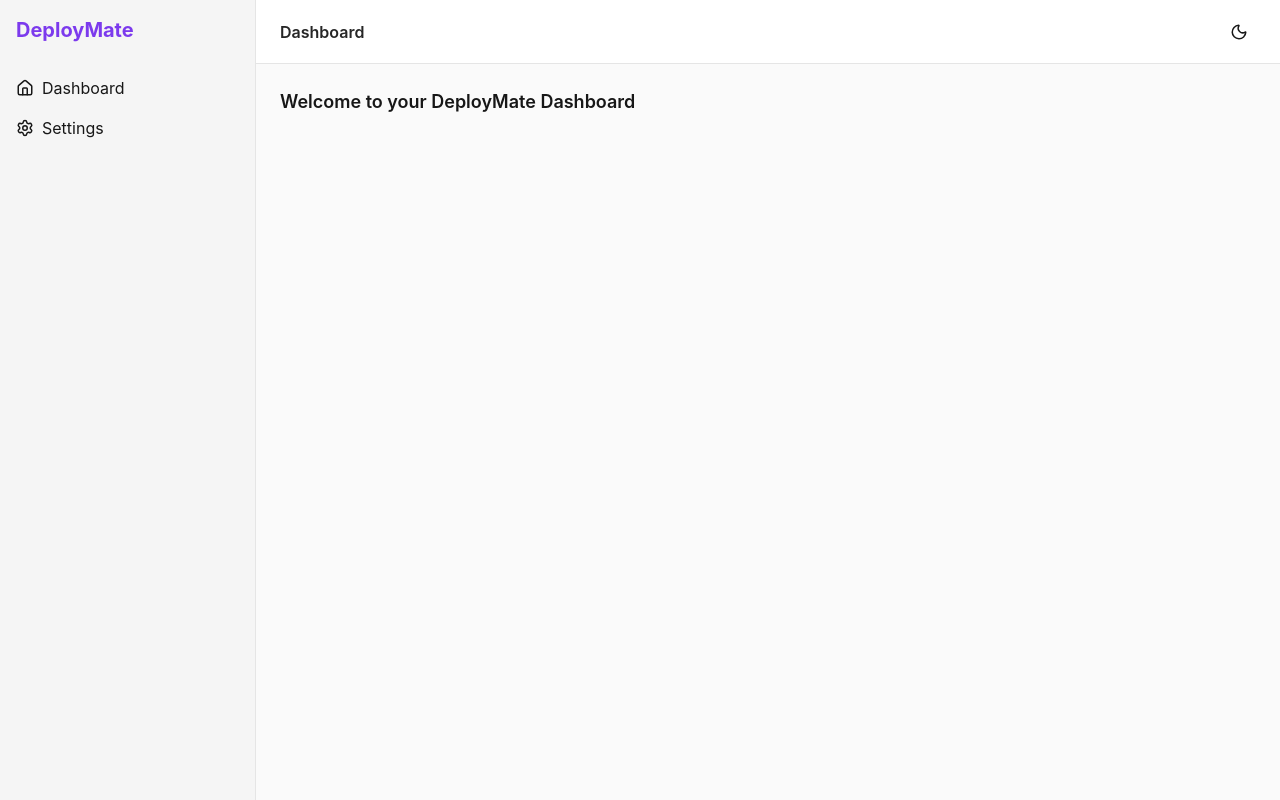
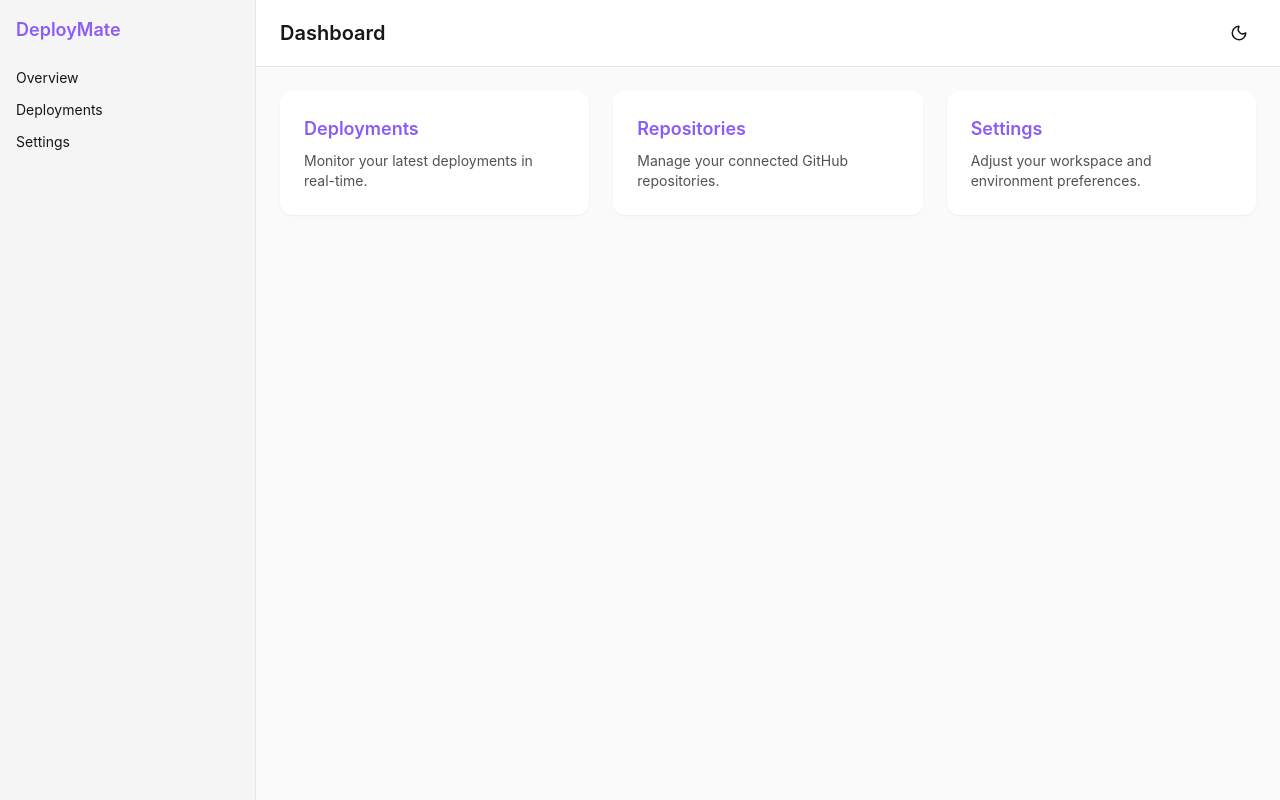
Before and after one commit to mehdi-zayani/deploymate, a Next.js app: page /dashboard in a window 1280 px wide. Built offline with nearby package versions, Linux system fonts and the light colour scheme.

Commit message:
feat: add initial dashboard layout and components structure

```diff
--- /dev/null
+++ b/src/app/dashboard/components/DashboardCards.tsx
@@ -0,0 +1,15 @@
+"use client";
+
+interface DashboardCardProps {
+  title: string;
+  description: string;
+}
+
+export default function DashboardCard({ title, description }: DashboardCardProps) {
+  return (
+    <div className="p-6 bg-white dark:bg-neutral-800 rounded-xl shadow-sm hover:shadow-md transition-shadow">
+      <h3 className="text-lg font-semibold mb-2 text-primary">{title}</h3>
+      <p className="text-sm text-neutral-600 dark:text-neutral-400">{description}</p>
+    </div>
+  );
+}
--- a/src/app/dashboard/components/Sidebar.tsx
+++ b/src/app/dashboard/components/Sidebar.tsx
@@ -1,18 +1,15 @@
 "use client";
+
 import Link from "next/link";
-import { Home, Settings } from "lucide-react";
 
 export default function Sidebar() {
   return (
-    <aside className="w-64 bg-neutral-100 dark:bg-neutral-950 border-r border-neutral-200 dark:border-neutral-800 p-4 flex flex-col">
-      <h2 className="text-xl font-bold text-violet-600 mb-8">DeployMate</h2>
-      <nav className="flex flex-col gap-4">
-        <Link href="/dashboard" className="flex items-center gap-2 hover:text-violet-500 transition">
-          <Home size={18} /> Dashboard
-        </Link>
-        <Link href="/dashboard/settings" className="flex items-center gap-2 hover:text-violet-500 transition">
-          <Settings size={18} /> Settings
-        </Link>
+    <aside className="w-64 bg-neutral-100 dark:bg-neutral-950 border-r border-neutral-200 dark:border-neutral-800 p-4 hidden md:block">
+      <h2 className="text-lg font-semibold mb-6 text-primary">DeployMate</h2>
+      <nav className="space-y-3 text-sm">
+        <Link href="/dashboard" className="block hover:text-primary">Overview</Link>
+        <Link href="/dashboard/deployments" className="block hover:text-primary">Deployments</Link>
+        <Link href="/dashboard/settings" className="block hover:text-primary">Settings</Link>
       </nav>
     </aside>
   );
--- a/src/app/dashboard/components/Topbar.tsx
+++ b/src/app/dashboard/components/Topbar.tsx
@@ -1,10 +1,11 @@
 "use client";
+
 import ThemeToggle from "@/components/ThemeToggle";
 
 export default function Topbar() {
   return (
-    <header className="flex justify-between items-center h-16 px-6 border-b border-neutral-200 dark:border-neutral-800 bg-white dark:bg-neutral-950">
-      <h1 className="font-semibold text-neutral-800 dark:text-neutral-100">Dashboard</h1>
+    <header className="flex items-center justify-between px-6 py-4 border-b border-neutral-200 dark:border-neutral-800 bg-white dark:bg-neutral-900">
+      <h1 className="text-xl font-semibold">Dashboard</h1>
       <ThemeToggle />
     </header>
   );
--- a/src/app/dashboard/layout.tsx
+++ b/src/app/dashboard/layout.tsx
@@ -1,12 +1,14 @@
-import { ReactNode } from "react";
+"use client";
+
 import Sidebar from "./components/Sidebar";
 import Topbar from "./components/Topbar";
+import "../../styles/globals.css";
 
-export default function DashboardLayout({ children }: { children: ReactNode }) {
+export default function DashboardLayout({ children }: { children: React.ReactNode }) {
   return (
-    <div className="flex h-screen bg-neutral-50 dark:bg-neutral-900">
+    <div className="flex h-screen bg-neutral-50 dark:bg-neutral-900 text-neutral-900 dark:text-neutral-100">
       <Sidebar />
-      <div className="flex flex-col flex-1">
+      <div className="flex-1 flex flex-col">
         <Topbar />
         <main className="flex-1 overflow-y-auto p-6">{children}</main>
       </div>
--- a/src/app/dashboard/page.tsx
+++ b/src/app/dashboard/page.tsx
@@ -1,7 +1,11 @@
+import DashboardCard from "./components/DashboardCards";
+
 export default function DashboardPage() {
   return (
-    <div className="text-lg font-semibold">
-      Welcome to your DeployMate Dashboard
+    <div className="grid gap-6 md:grid-cols-2 lg:grid-cols-3">
+      <DashboardCard title="Deployments" description="Monitor your latest deployments in real-time." />
+      <DashboardCard title="Repositories" description="Manage your connected GitHub repositories." />
+      <DashboardCard title="Settings" description="Adjust your workspace and environment preferences." />
     </div>
   );
 }
```
